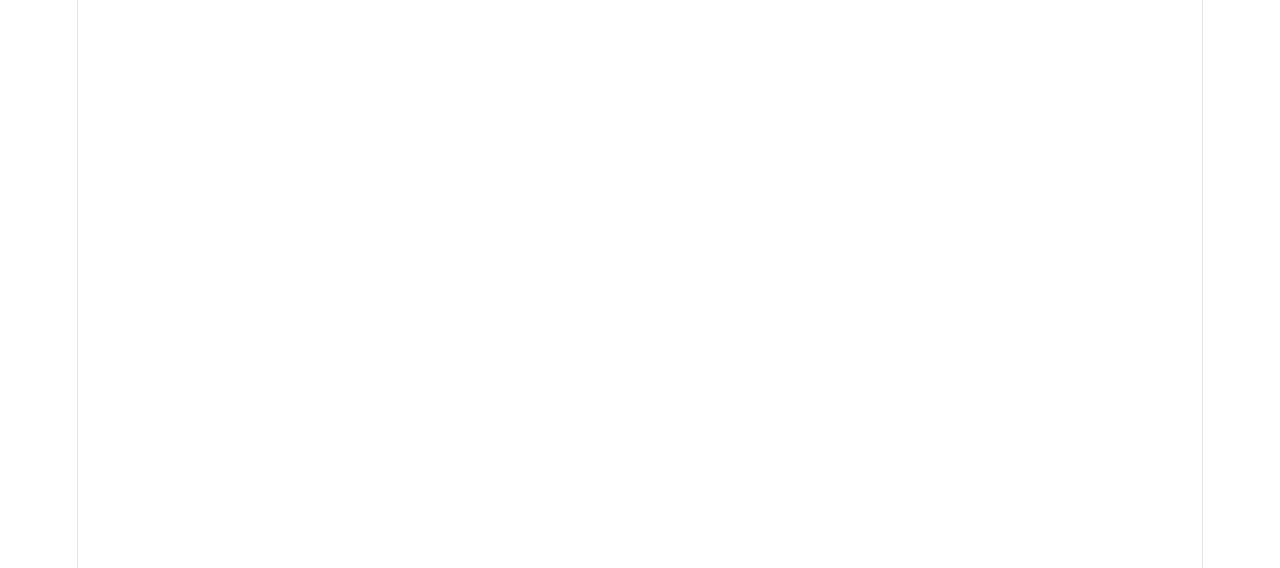
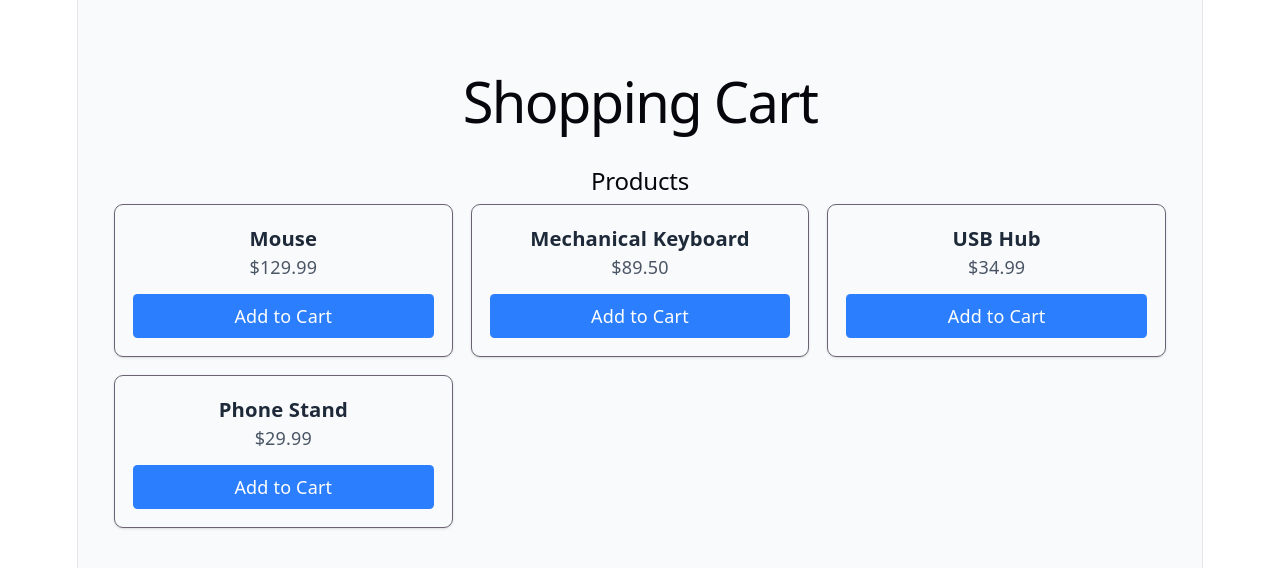
Before and after one commit to EniseAslan/Shopping_Cart, a React (Vite) app in the folder shopping-cart/: page / in a window 1280 px wide. Shown: the top 568 px of the page. Built offline with nearby package versions, Linux system fonts and the light colour scheme.

Commit message:
feat: render products with ProductList and ProductCard components

```diff
--- a/shopping-cart/src/App.jsx
+++ b/shopping-cart/src/App.jsx
@@ -1,7 +1,7 @@
 import { useState } from 'react'
-import heroImg from './assets/hero.png'
-import reactLogo from './assets/react.svg'
-import viteLogo from './assets/vite.svg'
+import ProductCard from './ProductCard'
+import ProductList from './ProductList'
+import { products } from "./data/products";
 import './App.css'
 
 function App() {
@@ -9,7 +9,11 @@ function App() {
 
   return (
     <>
+       <div className="min-h-screen bg-gray-50 p-8">
+      <h1 className="text-3xl font-bold mb-8">Shopping Cart</h1>
 
+      <ProductList products={products} onAdd={() => {}} />
+    </div>
     </>
   )
 }
--- /dev/null
+++ b/shopping-cart/src/ProductCard.jsx
@@ -0,0 +1,18 @@
+import React from 'react'
+
+function ProductCard({ product, onAdd }) {
+  return (
+    <div className="border rounded-lg p-4 shadow-sm hover:shadow-md transition-shadow">
+      <h3 className="text-lg font-semibold text-gray-800">{product.name}</h3>
+      <p className="text-gray-600 mt-1">${product.price.toFixed(2)}</p>
+      <button
+        onClick={() => onAdd(product)}
+        className="mt-3 w-full bg-blue-500 text-white py-2 rounded hover:bg-blue-600 transition-colors"
+      >
+        Add to Cart
+      </button>
+    </div>
+  );
+}
+
+export default ProductCard;
--- /dev/null
+++ b/shopping-cart/src/ProductList.jsx
@@ -0,0 +1,16 @@
+import ProductCard from "./ProductCard";
+
+function ProductList({ products, onAdd }) {
+  return (
+    <div>
+      <h2 className="text-2xl font-bold mb-4">Products</h2>
+      <div className="grid grid-cols-1 sm:grid-cols-2 lg:grid-cols-3 gap-4">
+        {products.map((product) => (
+          <ProductCard key={product.id} product={product} onAdd={onAdd} />
+        ))}
+      </div>
+    </div>
+  );
+}
+
+export default ProductList;
--- a/shopping-cart/src/data/products.js
+++ b/shopping-cart/src/data/products.js
@@ -1,4 +1,4 @@
-const products = [
+export const products = [
   {
     id: 1,
     name: "Mouse",
```
